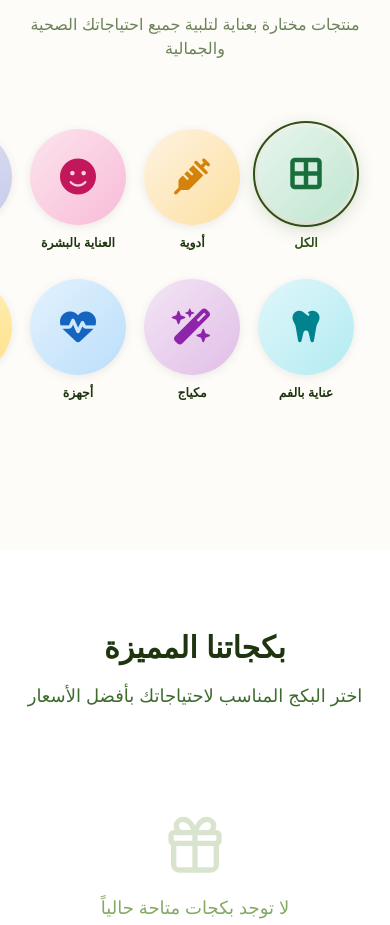
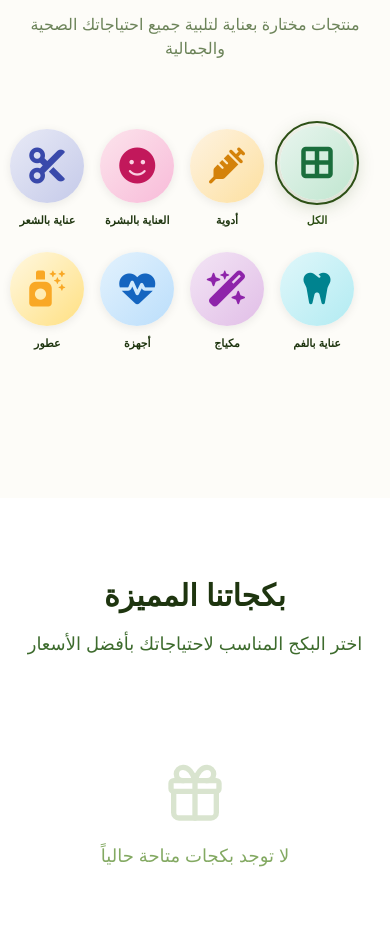
Before and after one commit to 62hqvtdq28-sudo/Neurobin, a plain HTML site: page index.html in a window 390 px wide. Shown: the part 1223-2148 px from the top of the page. Drawn offline with nearby package versions, Linux system fonts and the light colour scheme; no server answers.

Commit message:
fix: category icons clipped on small mobile screens - use clamp() for responsive sizes

```diff
--- a/styles.css
+++ b/styles.css
@@ -280,17 +280,17 @@ input, textarea, select, button, a, span, div, p, h1, h2, h3, h4, h5, h6, label
 
 /* === Category Icon Grid (Font Awesome icons) === */
 .cat-grid-wrapper{padding:0 8px}
-.cat-icon-grid{display:grid;grid-template-columns:repeat(4,1fr);gap:20px 10px;max-width:580px;margin:0 auto}
+.cat-icon-grid{display:grid;grid-template-columns:repeat(4,1fr);gap:16px clamp(4px,2vw,10px);max-width:580px;margin:0 auto}
 @media(min-width:640px){.cat-icon-grid{max-width:700px;gap:24px 12px}}
 .cat-icon-btn{display:flex;flex-direction:column;align-items:center;gap:10px;background:none;border:none;cursor:pointer;padding:4px;border-radius:14px;transition:transform .2s ease;-webkit-tap-highlight-color:transparent}
 .cat-icon-btn:active{transform:scale(.93)}
-.cat-icon-circle{width:96px;height:96px;border-radius:50%;overflow:hidden;display:flex;align-items:center;justify-content:center;transition:all .25s ease;box-shadow:0 2px 10px rgba(0,0,0,.08)}
+.cat-icon-circle{width:clamp(64px,19vw,96px);height:clamp(64px,19vw,96px);border-radius:50%;overflow:hidden;display:flex;align-items:center;justify-content:center;transition:all .25s ease;box-shadow:0 2px 10px rgba(0,0,0,.08)}
 @media(min-width:640px){.cat-icon-circle{width:112px;height:112px}}
 .cat-icon-circle i{font-size:36px;line-height:1;transition:color .2s}
 @media(min-width:640px){.cat-icon-circle i{font-size:42px}}
 .cat-icon-btn.active .cat-icon-circle{box-shadow:0 4px 20px rgba(45,80,22,.28);outline:2.5px solid #2D5016;outline-offset:3px;transform:translateY(-3px)}
 .cat-icon-btn:hover:not(.active) .cat-icon-circle{transform:translateY(-3px);box-shadow:0 6px 16px rgba(0,0,0,.12)}
-.cat-icon-label{font-size:12.5px;font-weight:700;color:#1E350F;text-align:center;line-height:1.3;max-width:96px;word-break:break-word}
+.cat-icon-label{font-size:clamp(10px,2.8vw,12.5px);font-weight:700;color:#1E350F;text-align:center;line-height:1.3;max-width:clamp(64px,19vw,96px);word-break:break-word}
 .cat-icon-btn.active .cat-icon-label{color:#2D5016}
 /* Circle backgrounds */
 .ci-all{background:linear-gradient(135deg,#e8f5ee,#c0e6d0)}.ci-meds{background:linear-gradient(135deg,#fef3e2,#fde0a0)}.ci-skin{background:linear-gradient(135deg,#fce4ec,#f8bbd9)}.ci-hair{background:linear-gradient(135deg,#e8eaf6,#c5cae9)}.ci-teeth{background:linear-gradient(135deg,#e0f7fa,#b2ebf2)}.ci-makeup{background:linear-gradient(135deg,#f3e5f5,#e1bee7)}.ci-device{background:linear-gradient(135deg,#e3f2fd,#bbdefb)}.ci-perf{background:linear-gradient(135deg,#fff8e1,#ffe082)}
```
